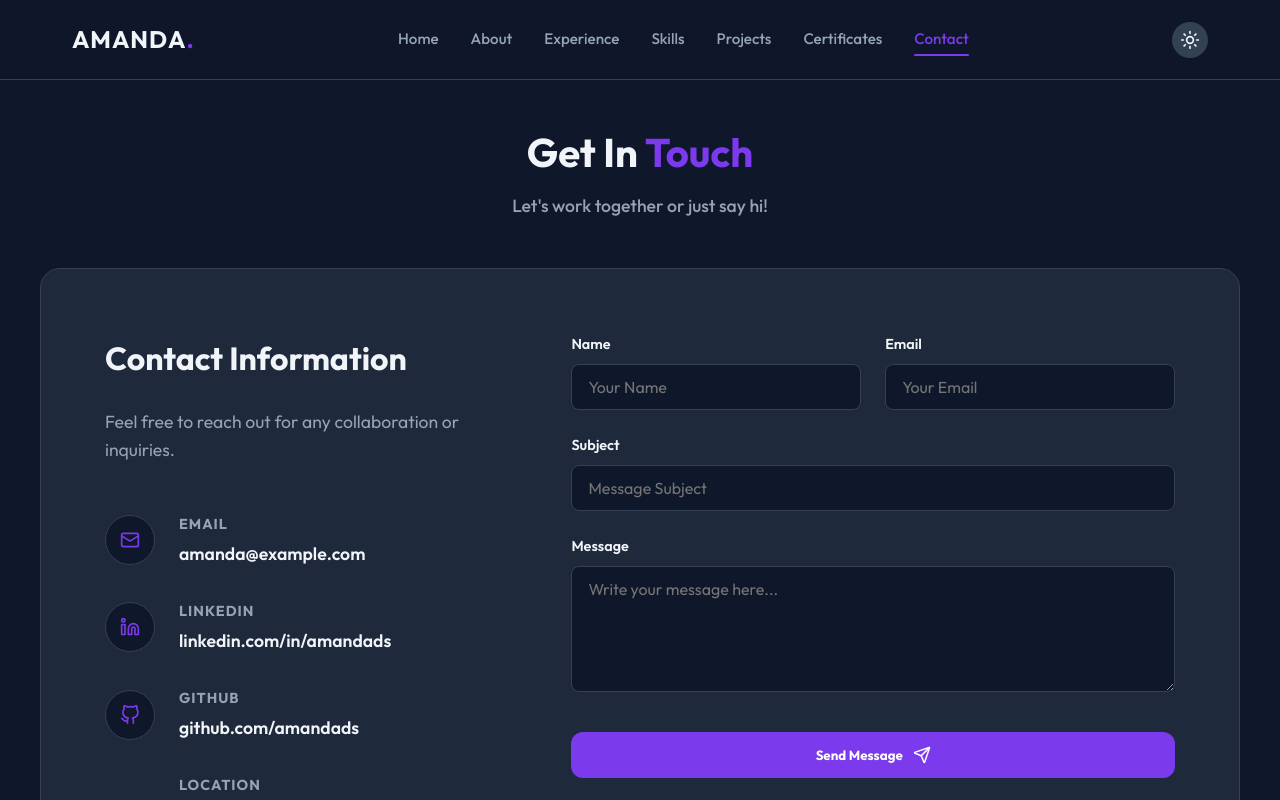
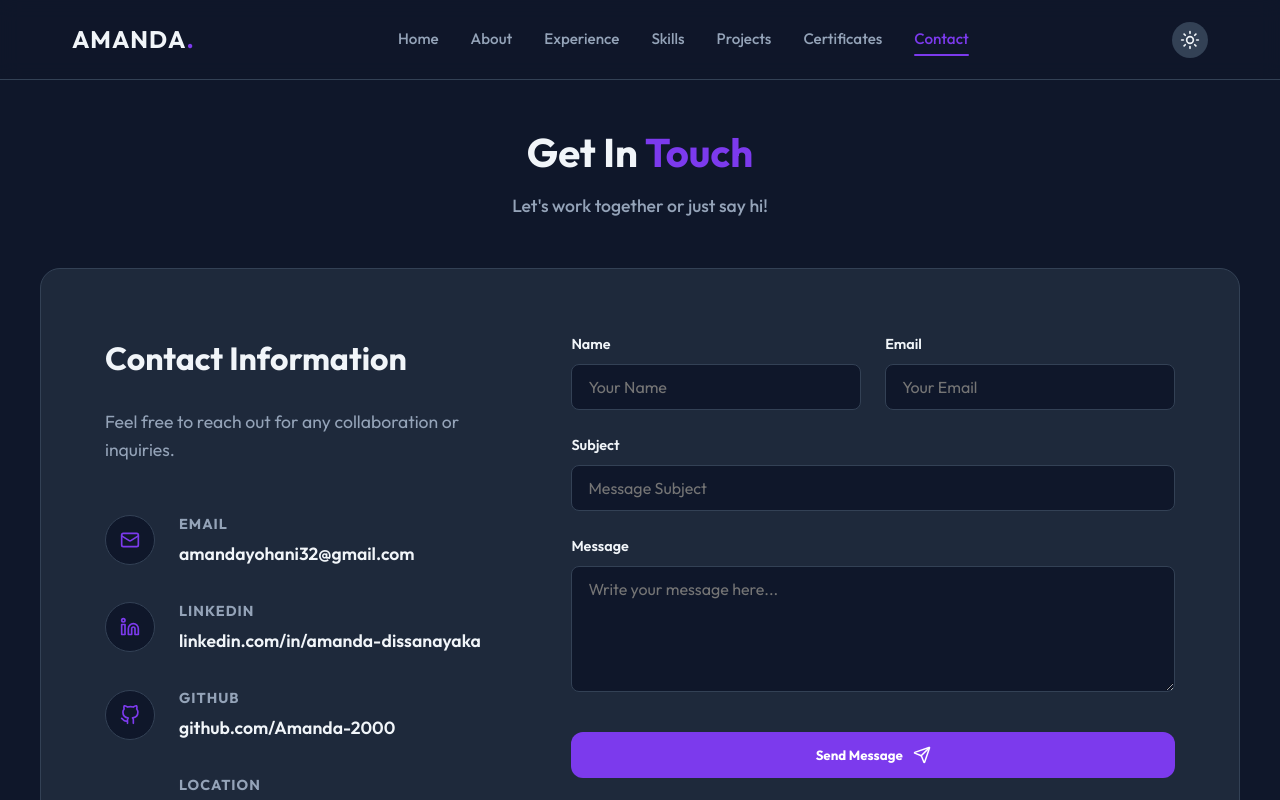
Before and after one commit to Amanda-2000/web-portfolio-site, a React (Create React App) app in the folder portfolio/: page /contact in a window 1280 px wide. Shown: the top 800 px of the page. Built offline with nearby package versions, Linux system fonts and the light colour scheme.

Commit message:
update details

```diff
--- a/portfolio/src/pages/About/About.js
+++ b/portfolio/src/pages/About/About.js
@@ -8,17 +8,17 @@ const About = () => {
     {
       icon: <BookOpen className={styles.icon} />,
       title: 'Education',
-      desc: 'BSc (Hons) in Information Technology from Northshore International Campus.',
+      desc: 'BSc (Hons) in Information Technology from General Sir John Kotelawala Defence University',
     },
     {
       icon: <Briefcase className={styles.icon} />,
       title: 'Experience',
-      desc: 'QA Internship and Web Development projects focused on modern tech stacks.',
+      desc: 'QA Internship at Bank of Ceylon and Web Development projects focused on modern tech stacks.',
     },
     {
       icon: <Award className={styles.icon} />,
       title: 'Certifications',
-      desc: 'Certified in QA Automation, ISTQB Foundation (in progress), and Full Stack Dev.',
+      desc: 'ISTQB Foundation (in progress)',
     },
     {
       icon: <Heart className={styles.icon} />,
--- a/portfolio/src/pages/Contact/Contact.js
+++ b/portfolio/src/pages/Contact/Contact.js
@@ -80,20 +80,20 @@ const Contact = () => {
             <ContactInfo
               icon={<Mail size={20} />}
               title="Email"
-              value="amanda@example.com"
-              link="mailto:amanda@example.com"
+              value="amandayohani32@gmail.com"
+              link="mailto:amandayohani32@gmail.com"
             />
             <ContactInfo
               icon={<LinkedinIcon size={20} />}
               title="LinkedIn"
-              value="linkedin.com/in/amandads"
-              link="https://linkedin.com/in/amandads"
+              value="linkedin.com/in/amanda-dissanayaka"
+              link="https://www.linkedin.com/in/amanda-dissanayaka-777311288"
             />
             <ContactInfo
               icon={<GithubIcon size={20} />}
               title="GitHub"
-              value="github.com/amandads"
-              link="https://github.com/amandads"
+              value="github.com/Amanda-2000"
+              link="https://github.com/Amanda-2000"
             />
             <ContactInfo
               icon={<MapPin size={20} />}
--- a/portfolio/src/pages/Projects/Projects.js
+++ b/portfolio/src/pages/Projects/Projects.js
@@ -55,14 +55,14 @@ const Projects = () => {
       title: 'QA Automation Framework',
       desc: 'A comprehensive selenium-based automation framework for testing e-commerce web applications, featuring detailed reporting and cross-browser support.',
       tech: ['Selenium', 'Java', 'TestNG', 'Maven'],
-      github: 'https://github.com/amandads',
+      github: 'https://github.com/Amanda-2000',
       image: 'https://images.unsplash.com/photo-1516259762381-22954d7d3ad2?q=80&w=800&auto=format&fit=crop',
     },
     {
       title: 'E-commerce React Dashboard',
       desc: 'A modern, responsive admin dashboard for managing products, tracking sales, and visualizing data using Chart.js.',
       tech: ['React', 'CSS Modules', 'Chart.js', 'Firebase'],
-      github: 'https://github.com/amandads',
+      github: 'https://github.com/Amanda-2000',
       demo: 'https://demo.example.com',
       image: 'https://images.unsplash.com/photo-1460925895917-afdab827c52f?q=80&w=800&auto=format&fit=crop',
     },
@@ -70,14 +70,14 @@ const Projects = () => {
       title: 'API Testing Collection',
       desc: 'An automated Postman collection for testing RESTful services, including environment variables, scripts, and comprehensive assertions.',
       tech: ['Postman', 'JavaScript', 'Newman'],
-      github: 'https://github.com/amandads',
+      github: 'https://github.com/Amanda-2000',
       image: 'https://images.unsplash.com/photo-1555066931-4365d14bab8c?q=80&w=800&auto=format&fit=crop',
     },
     {
       title: 'Portfolio Website',
       desc: 'A personal portfolio website designed with React and Framer Motion, focusing on performance and modern aesthetics.',
       tech: ['React', 'Framer Motion', 'Vanilla CSS'],
-      github: 'https://github.com/amandads',
+      github: 'https://github.com/Amanda-2000',
       image: 'https://images.unsplash.com/photo-1467232004584-a241de8bcf5d?q=80&w=800&auto=format&fit=crop',
     },
   ];
```
